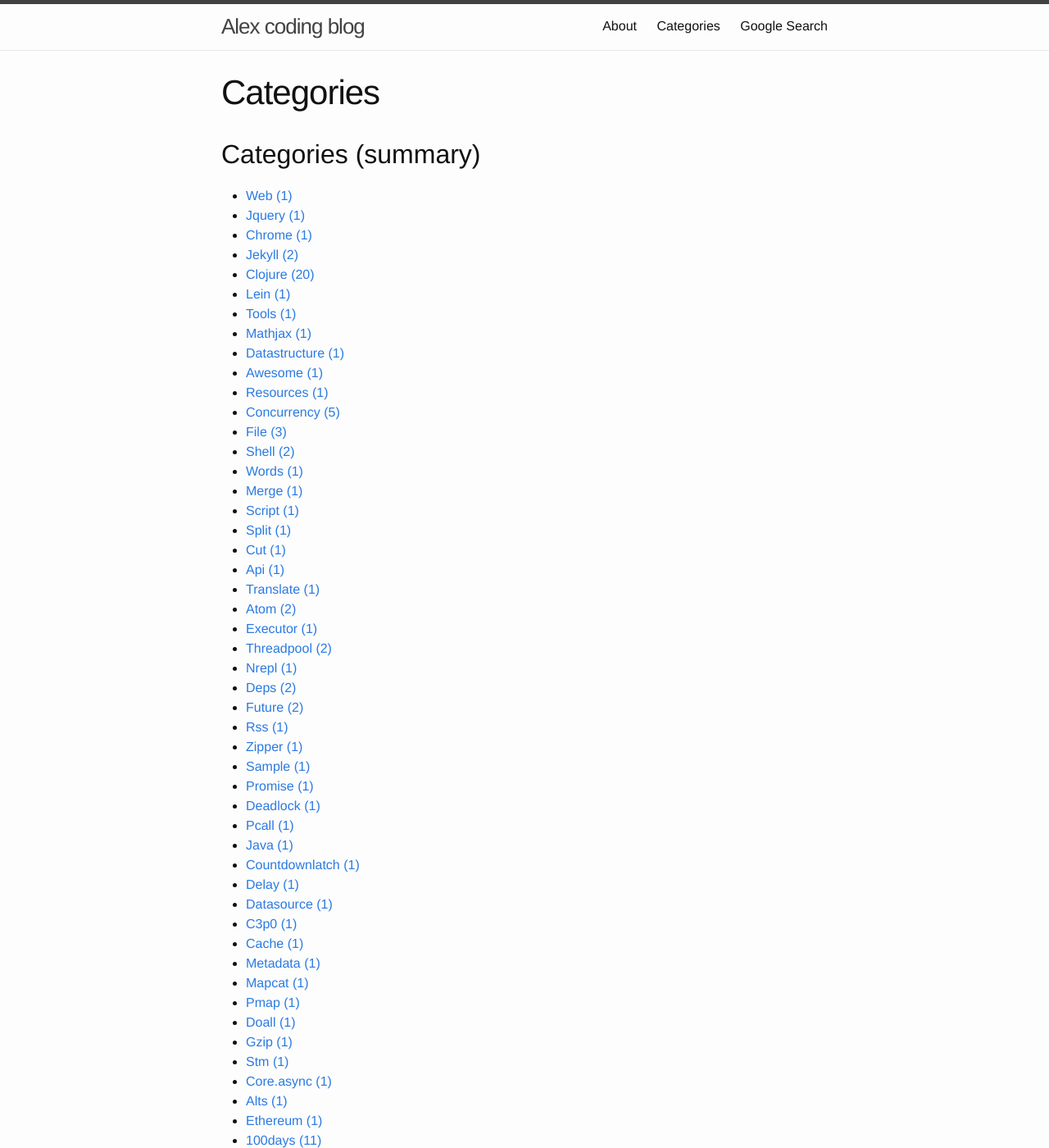
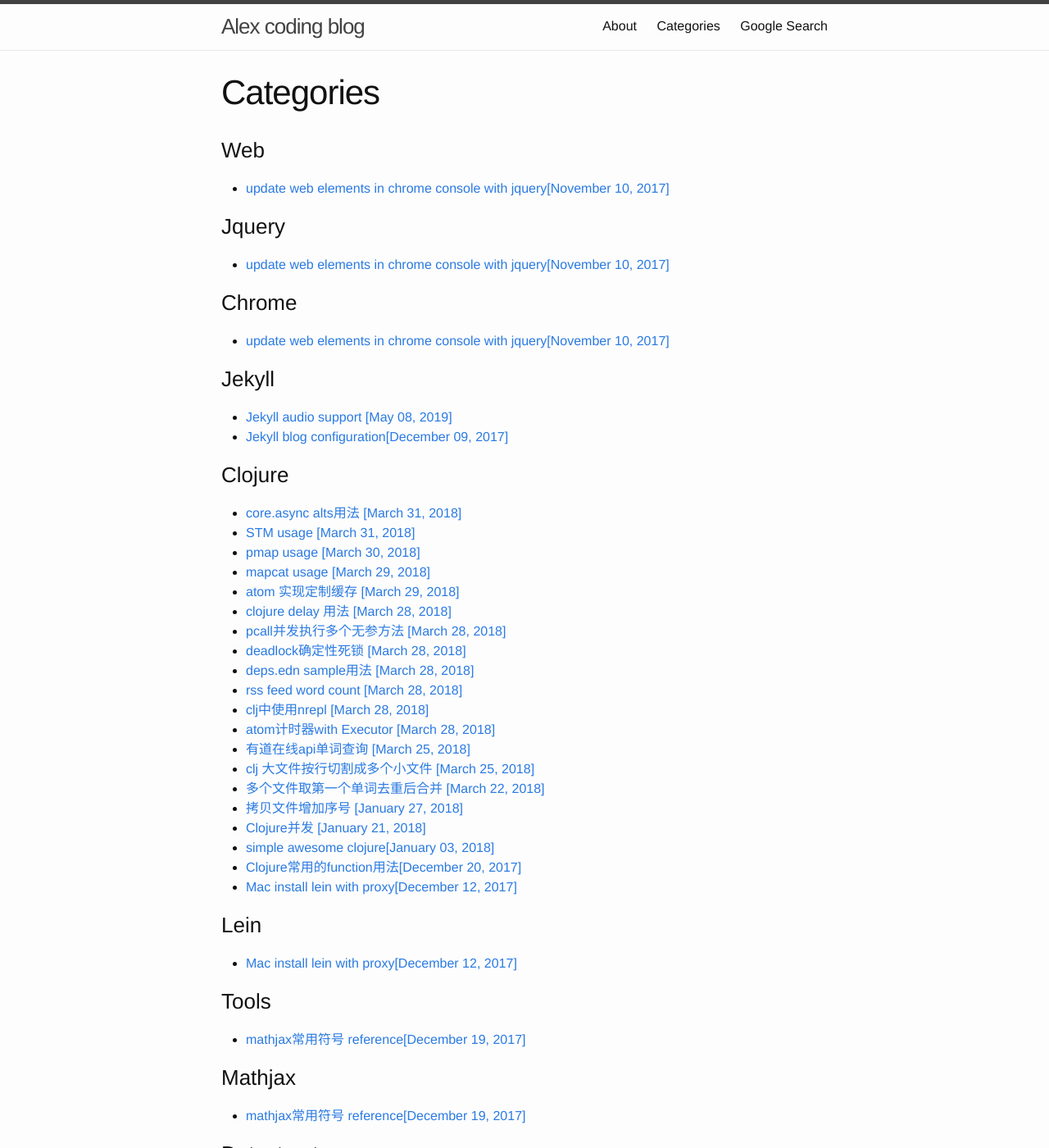
Before and after one commit to BadUncleX/blog, a Jekyll site: the page built from categories.md, in a window 1280 px wide and 1400 px high. Shown: the whole window at 82% size. Built offline with Jekyll 4.4.1, drawn with Linux system fonts in a browser that asks for light colours; some of the changed text lies outside the part shown.

Commit message:
remove category summary

```diff
--- a/categories.md
+++ b/categories.md
@@ -4,20 +4,6 @@
 permalink: /categories/
 ---
 
-<h2>Categories (summary)</h2>
-<ul>
-{% assign categories_list = site.categories %}
-  {% if categories_list.first[0] == null %}
-    {% for category in categories_list %}
-      <li><a href="#{{ category[0] }}">{{ category | capitalize }} ({{ site.tags[category].size }})</a></li>
-    {% endfor %}
-  {% else %}
-    {% for category in categories_list %}
-      <li><a href="#{{ category[0] }}">{{ category[0] | capitalize }} ({{ category[1].size }})</a></li>
-    {% endfor %}
-  {% endif %}
-{% assign categories_list = nil %}
-</ul>
 
 {% for tag in site.categories %}
   <h3 id="{{ tag[0] }}">{{ tag[0] | capitalize }}</h3>
```
